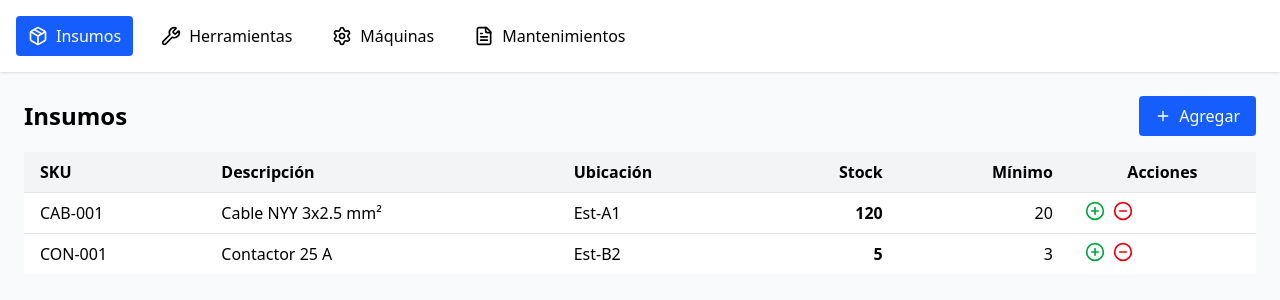
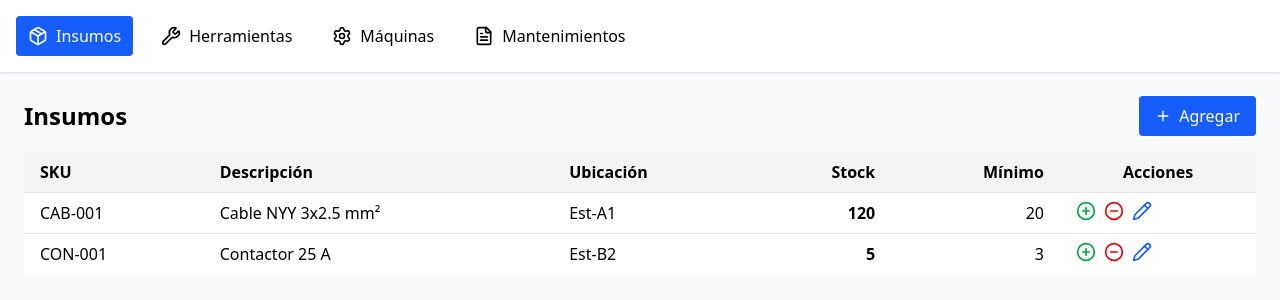
Before and after one commit to victorwcv/gestion-de-inventario-para-la-industria, a React (Vite) app: page /insumos in a window 1280 px wide. Shown: the top 300 px of the page. Built offline with nearby package versions, Linux system fonts and the light colour scheme.

Commit message:
feat(consumables): edición de insumo con modal reutilizable

```diff
--- a/src/modules/consumables/components/ConsumableFormModal.tsx
+++ b/src/modules/consumables/components/ConsumableFormModal.tsx
@@ -1,20 +1,19 @@
-import { Fragment } from "react";
+import { Fragment, useEffect } from "react";
 import { Dialog, Transition } from "@headlessui/react";
 import { useForm } from "react-hook-form";
 import { zodResolver } from "@hookform/resolvers/zod";
 import { consumableSchema, type Consumable } from "../schemas/consumable.schema";
 
-type FormValues = Omit<Consumable, "id" | "lastMovement">;
+export type FormValues = Omit<Consumable, "id" | "lastMovement">;
 
-export function ConsumableFormModal({
-  open,
-  onClose,
-  onSubmit,
-}: {
+type Props = {
   open: boolean;
   onClose: () => void;
   onSubmit: (data: FormValues) => void;
-}) {
+  initial?: Consumable;
+};
+
+export const ConsumableFormModal: React.FC<Props> = ({ open, onClose, onSubmit, initial }) => {
   const {
     register,
     handleSubmit,
@@ -22,7 +21,13 @@ export function ConsumableFormModal({
     reset,
   } = useForm<FormValues>({
     resolver: zodResolver(consumableSchema.omit({ id: true, lastMovement: true })),
+    defaultValues: initial ? { ...initial, stock: initial.stock, minStock: initial.minStock } : {},
   });
+
+    useEffect(() => {
+    if (initial) reset(initial);
+    else reset({});
+  }, [initial, reset]);
 
   const submit = (data: FormValues) => {
     onSubmit(data);
@@ -33,12 +38,28 @@ export function ConsumableFormModal({
   return (
     <Transition show={open} as={Fragment}>
       <Dialog onClose={onClose} className="fixed inset-0 z-50">
-        <Transition.Child as={Fragment} enter="ease-out duration-300" enterFrom="opacity-0" enterTo="opacity-100" leave="ease-in duration-200" leaveFrom="opacity-100" leaveTo="opacity-0">
+        <Transition.Child
+          as={Fragment}
+          enter="ease-out duration-300"
+          enterFrom="opacity-0"
+          enterTo="opacity-100"
+          leave="ease-in duration-200"
+          leaveFrom="opacity-100"
+          leaveTo="opacity-0"
+        >
           <div className="fixed inset-0 bg-black/30" />
         </Transition.Child>
 
         <div className="fixed inset-0 flex items-center justify-center p-4">
-          <Transition.Child as={Fragment} enter="ease-out duration-300" enterFrom="opacity-0 scale-95" enterTo="opacity-100 scale-100" leave="ease-in duration-200" leaveFrom="opacity-100 scale-100" leaveTo="opacity-0 scale-95">
+          <Transition.Child
+            as={Fragment}
+            enter="ease-out duration-300"
+            enterFrom="opacity-0 scale-95"
+            enterTo="opacity-100 scale-100"
+            leave="ease-in duration-200"
+            leaveFrom="opacity-100 scale-100"
+            leaveTo="opacity-0 scale-95"
+          >
             <Dialog.Panel className="bg-white rounded p-6 w-full max-w-md">
               <Dialog.Title className="text-lg font-bold mb-4">Nuevo Insumo</Dialog.Title>
 
@@ -47,7 +68,9 @@ export function ConsumableFormModal({
                 {errors.sku && <span className="text-red-600 text-sm">{errors.sku.message}</span>}
 
                 <input {...register("description")} placeholder="Descripción" className="input" />
-                {errors.description && <span className="text-red-600 text-sm">{errors.description.message}</span>}
+                {errors.description && (
+                  <span className="text-red-600 text-sm">{errors.description.message}</span>
+                )}
 
                 <select {...register("unit")} className="input">
                   <option value="m">m</option>
@@ -57,17 +80,35 @@ export function ConsumableFormModal({
                   <option value="rollo">rollo</option>
                 </select>
 
-                <input type="number" {...register("stock", { valueAsNumber: true })} placeholder="Stock inicial" className="input" />
-                {errors.stock && <span className="text-red-600 text-sm">{errors.stock.message}</span>}
+                <input
+                  type="number"
+                  {...register("stock", { valueAsNumber: true })}
+                  placeholder="Stock inicial"
+                  className="input"
+                />
+                {errors.stock && (
+                  <span className="text-red-600 text-sm">{errors.stock.message}</span>
+                )}
 
-                <input type="number" {...register("minStock", { valueAsNumber: true })} placeholder="Stock mínimo" className="input" />
-                {errors.minStock && <span className="text-red-600 text-sm">{errors.minStock.message}</span>}
+                <input
+                  type="number"
+                  {...register("minStock", { valueAsNumber: true })}
+                  placeholder="Stock mínimo"
+                  className="input"
+                />
+                {errors.minStock && (
+                  <span className="text-red-600 text-sm">{errors.minStock.message}</span>
+                )}
 
                 <input {...register("location")} placeholder="Ubicación" className="input" />
 
                 <div className="flex justify-end gap-2">
-                  <button type="button" onClick={onClose} className="btn-secondary">Cancelar</button>
-                  <button type="submit" className="btn-primary">Guardar</button>
+                  <button type="button" onClick={onClose} className="btn-secondary">
+                    Cancelar
+                  </button>
+                  <button type="submit" className="btn-primary">
+                    Guardar
+                  </button>
                 </div>
               </form>
             </Dialog.Panel>
@@ -76,4 +117,4 @@ export function ConsumableFormModal({
       </Dialog>
     </Transition>
   );
-}
+};
--- a/src/modules/consumables/components/ConsumableTable.tsx
+++ b/src/modules/consumables/components/ConsumableTable.tsx
@@ -1,8 +1,10 @@
 import { useConsumables } from "../hooks/useConsumables";
-import { PlusCircle, MinusCircle } from "lucide-react";
-import { format } from "date-fns";
+import { PlusCircle, MinusCircle, Pencil } from "lucide-react";
+import type { Consumable } from "../schemas";
 
-export function ConsumableTable() {
+type Props = { onEdit: (c: Consumable) => void };
+
+export const ConsumableTable: React.FC<Props> = ({ onEdit }) => {
   const { data, isLoading, adjustStock } = useConsumables();
 
   const handleMove = (id: string, delta: number) => {
@@ -51,10 +53,13 @@ export function ConsumableTable() {
               >
                 <MinusCircle className="w-5 h-5" />
               </button>
+              <button onClick={() => onEdit(c)} className="text-blue-600 hover:text-blue-800">
+                <Pencil className="w-5 h-5" />
+              </button>
             </td>
           </tr>
         ))}
       </tbody>
     </table>
   );
-}
+};
--- a/src/modules/consumables/pages/ConsumablesPage.tsx
+++ b/src/modules/consumables/pages/ConsumablesPage.tsx
@@ -1,15 +1,22 @@
 import { useState } from "react";
 import { useConsumables } from "../hooks";
-import { ConsumableTable, ConsumableFormModal } from "../components";
+import { ConsumableTable, ConsumableFormModal, type FormValues } from "../components";
 import { Plus } from "lucide-react";
 import type { Consumable } from "../schemas";
 
 export default function ConsumablesPage() {
   const [open, setOpen] = useState(false);
-  const { add } = useConsumables();
+  const [editing, setEditing] = useState<Consumable | undefined>();
+  const { add, update } = useConsumables();
 
   const handleAdd = (data: Omit<Consumable, "id" | "lastMovement">) => {
     add({ ...data, lastMovement: new Date() });
+  };
+
+  const handleEdit = (data: FormValues) => {
+    if (!editing) return;
+    update({ ...editing, ...data, lastMovement: new Date() });
+    setEditing(undefined);
   };
 
   return (
@@ -21,9 +28,22 @@ export default function ConsumablesPage() {
         </button>
       </div>
 
-      <ConsumableTable />
+      <ConsumableTable
+        onEdit={(c) => {
+          setEditing(c);
+          setOpen(true);
+        }}
+      />
 
-      <ConsumableFormModal open={open} onClose={() => setOpen(false)} onSubmit={handleAdd} />
+      <ConsumableFormModal
+        open={open}
+        onClose={() => {
+          setOpen(false);
+          setEditing(undefined);
+        }}
+        onSubmit={editing ? handleEdit : handleAdd}
+        initial={editing}
+      />
     </section>
   );
 }
```
